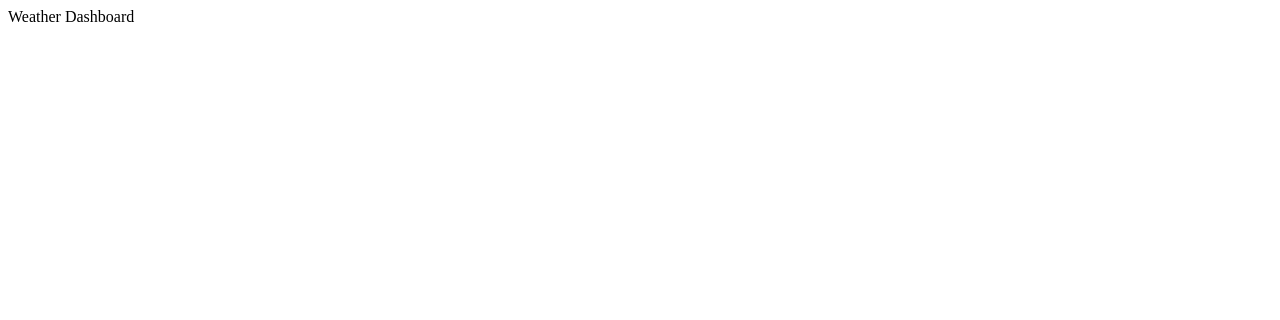
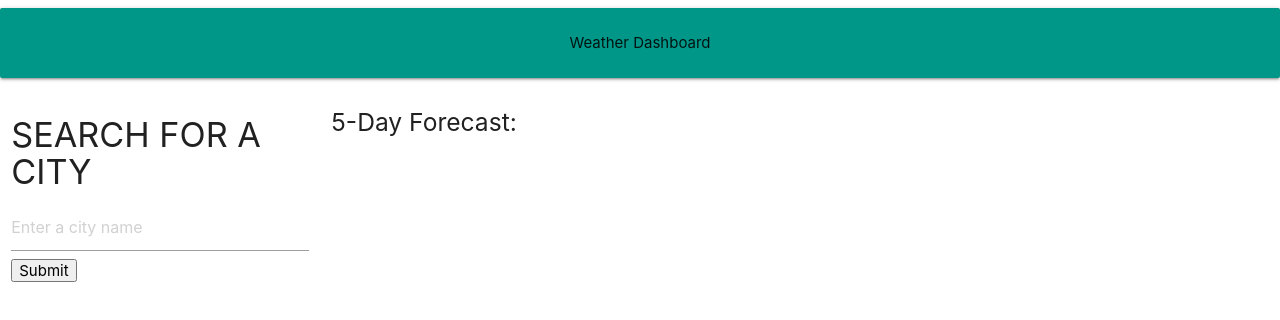
Before and after one commit to Dedriep/Weather-Finder, a plain HTML site: page index.html in a window 1280 px wide. Drawn offline with nearby package versions, Linux system fonts and the light colour scheme.

Commit message:
added search bar, columns, color

```diff
--- a/index.html
+++ b/index.html
@@ -1,30 +1,50 @@
 <!DOCTYPE html>
 <html lang="en">
+
 <head>
     <meta charset="UTF-8">
     <meta http-equiv="X-UA-Compatible" content="IE=edge">
     <meta name="viewport" content="width=device-width, initial-scale=1.0">
+    <!--styeleseet for materialize-->
+    <link rel="stylesheet" href="https://cdnjs.cloudflare.com/ajax/libs/materialize/1.0.0/css/materialize.min.css">
+
     <title>Weather Dashboard</title>
 </head>
+
 <body>
-    <header> Weather Dashboard</header>
+    <header class="card-panel teal lighten center-align"> Weather Dashboard</header>
 
+    <div class="row">
+        <!--Search INFO-->
+        <div class="col s3">
             <!--Search bar/ clear to the left-->
+
             <div>
+                <form>
+                    <h4>SEARCH FOR A CITY</h4>
+                    <input type="text" placeholder="Enter a city name" name="search">
+                    <button type="submit">Submit</button>
+                </form>
+            </div>
+
+
             <!--search history-->
             <div>
 
             </div>
         </div>
         <!--current forecast appears here-->
-    <main>
+        <main class= "col s9">
             <!--5 day forecast-->
             <div>
+                <h5>5-Day Forecast:</h5>
 
             </div>
         </main>
+    </div>
 
+    <!--javascript for materialize-->
+    <script src="https://cdnjs.cloudflare.com/ajax/libs/materialize/1.0.0/js/materialize.min.js"></script>
+</body>
 
-
-</body>
 </html>
```
Lines whose indentation alone changed are shown as unchanged.
